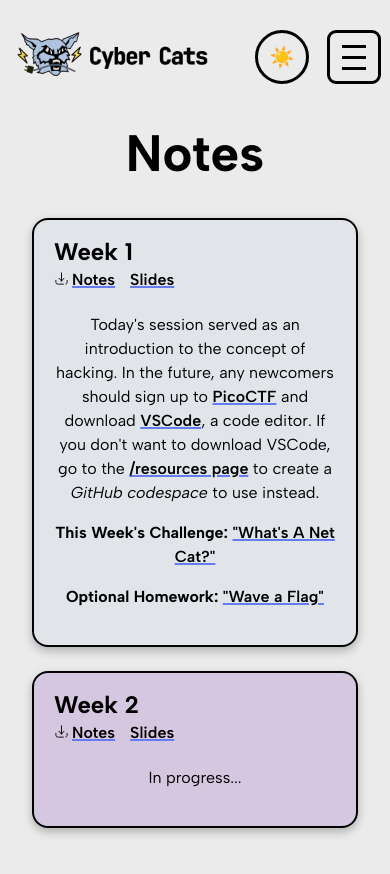
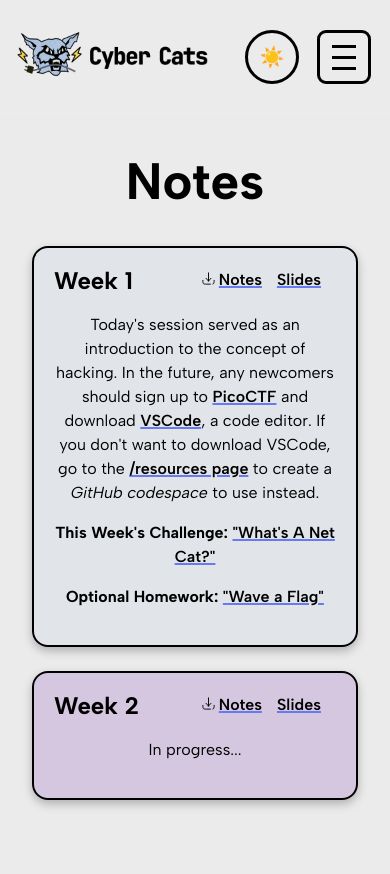
Before and after one commit to scepterb/cyber-cats, a React (Vite) app in the folder client/: page /notes in a window 390 px wide. Shown: the top 874 px of the page. Built offline with nearby package versions, Linux system fonts and the light colour scheme; no server answers; the HTML template or start-up script is replaced by a standard one.

Commit message:
Minor small screen fixes

```diff
--- a/client/src/components/css/NavBar.css
+++ b/client/src/components/css/NavBar.css
@@ -17,7 +17,7 @@
   justify-content: space-between;
   align-items: center;
   box-sizing: border-box;
-  gap: 36px;
+  gap: 22px;
 }
 
 /* Left controls (Large) */
--- a/client/src/components/css/WeekNote.css
+++ b/client/src/components/css/WeekNote.css
@@ -13,6 +13,17 @@
   gap: 4px;
   align-items: baseline;
 }
+.week-note-links a {margin-right: 15px;}
 .week-note-title {font-size: 1.5rem; margin: 0;}
-.week-note-links a {margin-right: 15px;}
 .week-note-body {margin-top: 20px;}
+
+/* On small screens, "slides" and "notes" links will appear on top-right of card */
+@media (max-width: 900px) {
+  .week-note-header {
+    display: flex;
+    flex-direction: row;
+    justify-content: space-between;
+    align-items: center;
+  }
+  .week-note-links a {margin-right: 15px;}
+}
```
